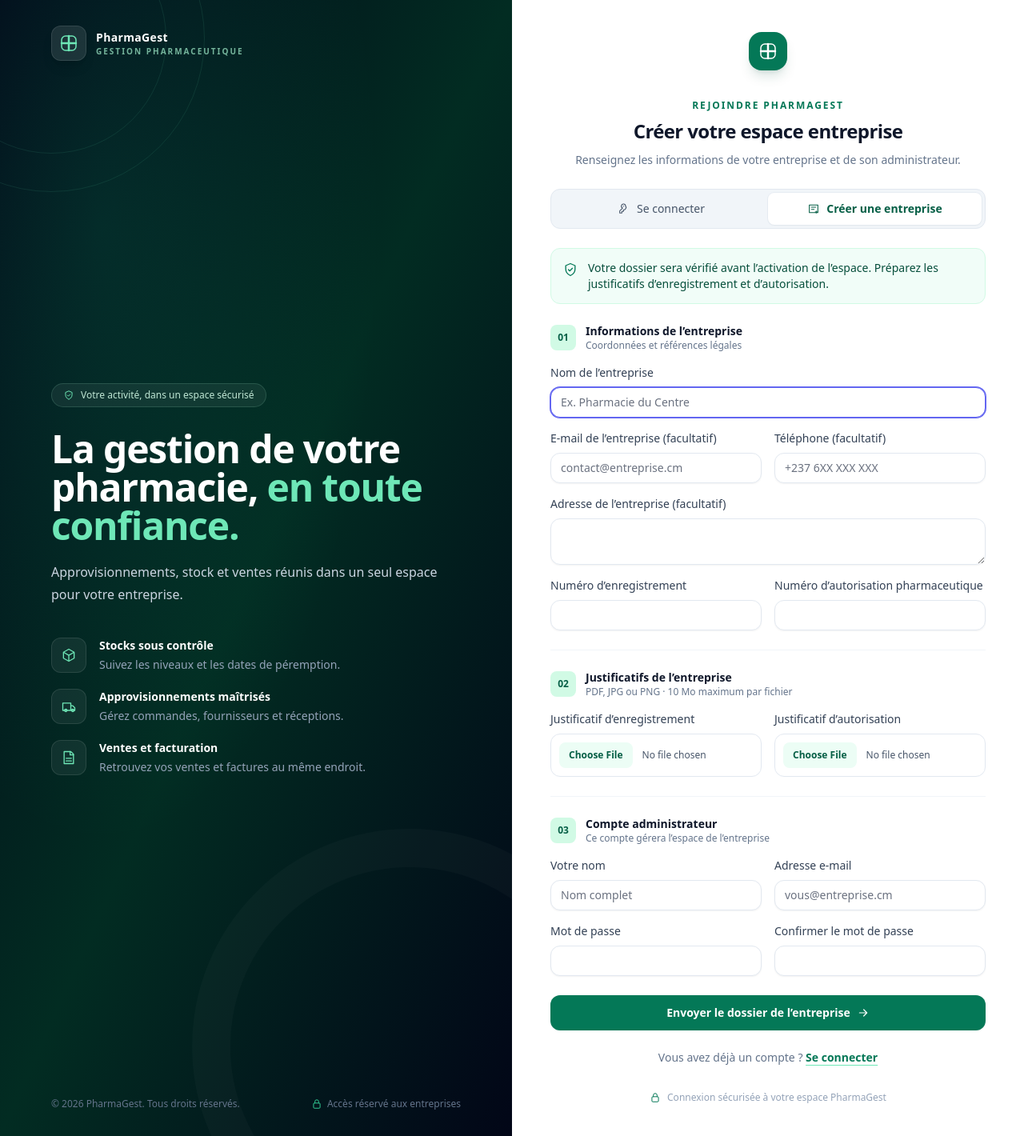
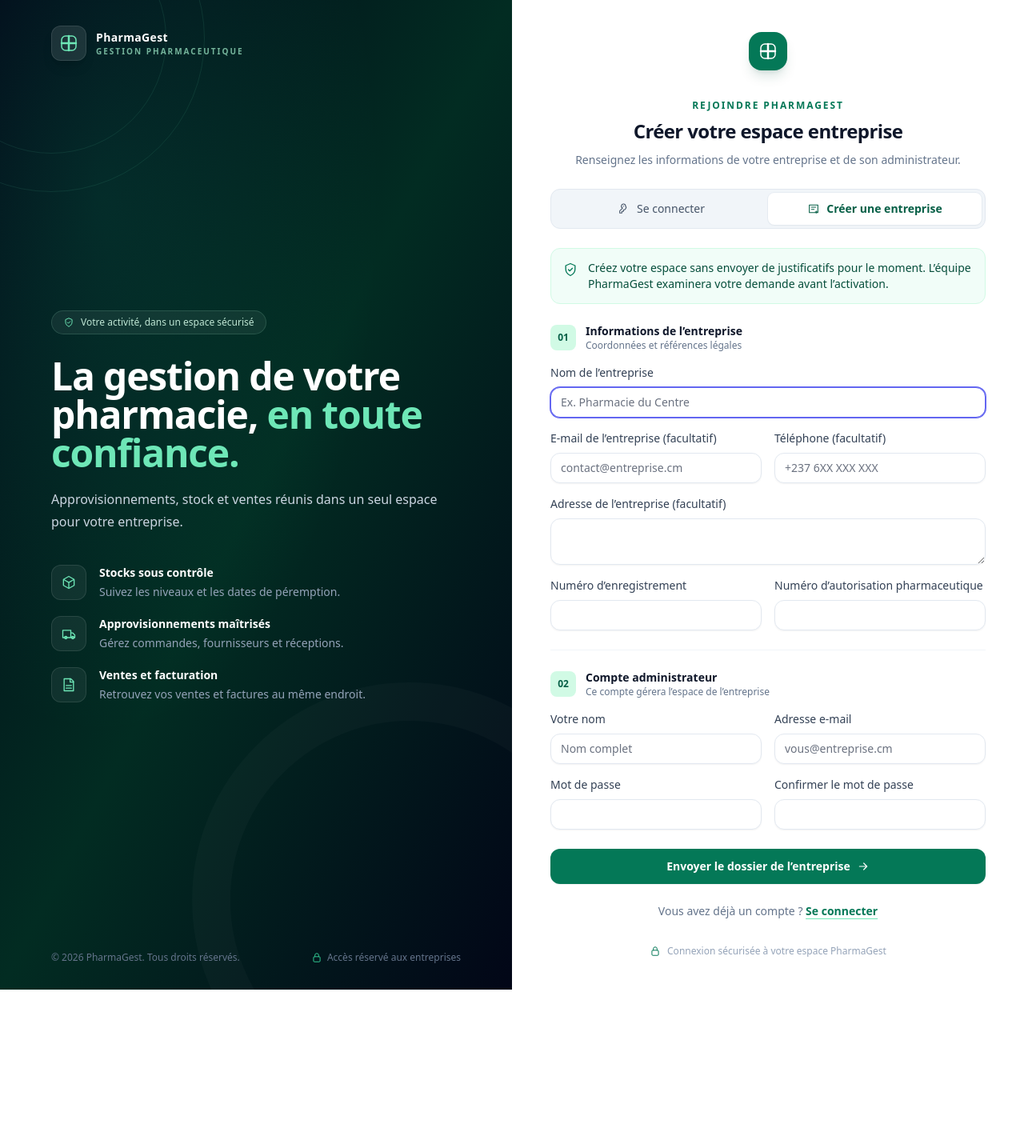
Before and after one commit to marcelochris98-collab/phamagest, a Laravel app: page /register in a window 1280 px wide. Shown: the whole page at 80% size. After the commit the page ends 1237 px from the top, so only its background shows below. Run offline with Laravel 12, Linux system fonts and the light colour scheme; style sheets or scripts are compiled from the project's sources; some web fonts are replaced.

Commit message:
feat: update registration process to allow user sign-up without document submission during testing phase

```diff
--- a/app/Http/Controllers/Auth/RegisteredUserController.php
+++ b/app/Http/Controllers/Auth/RegisteredUserController.php
@@ -4,7 +4,6 @@ namespace App\Http\Controllers\Auth;
 
 use App\Http\Controllers\Controller;
 use App\Models\Entreprise;
-use App\Models\EntrepriseDocument;
 use App\Models\User;
 use App\Services\EntrepriseRoleService;
 use Illuminate\Auth\Events\Registered;
@@ -15,7 +14,6 @@ use Illuminate\Support\Facades\DB;
 use Illuminate\Support\Str;
 use Illuminate\Validation\Rules\Password;
 use Illuminate\View\View;
-use RuntimeException;
 use Spatie\Permission\PermissionRegistrar;
 
 class RegisteredUserController extends Controller
@@ -37,14 +35,12 @@ class RegisteredUserController extends Controller
             'entreprise_adresse' => ['nullable', 'string', 'max:1000'],
             'numero_enregistrement' => ['required', 'string', 'max:100'],
             'numero_autorisation' => ['required', 'string', 'max:100'],
-            'document_enregistrement' => ['required', 'file', 'mimes:pdf,jpg,jpeg,png', 'max:10240'],
-            'document_autorisation' => ['required', 'file', 'mimes:pdf,jpg,jpeg,png', 'max:10240'],
             'name' => ['required', 'string', 'max:255'],
             'email' => ['required', 'string', 'lowercase', 'email', 'max:255', 'unique:users,email'],
             'password' => ['required', 'confirmed', Password::defaults()],
         ]);
 
-        [$entreprise, $user] = DB::transaction(function () use ($validated, $request) {
+        [$entreprise, $user] = DB::transaction(function () use ($validated) {
             $entreprise = Entreprise::create([
                 'nom' => $validated['entreprise'],
                 'slug' => Str::slug($validated['entreprise']).'-'.Str::lower((string) Str::ulid()),
@@ -68,28 +64,6 @@ class RegisteredUserController extends Controller
             $user->assignRole($administrator);
             $registrar->forgetCachedPermissions();
 
-            foreach ([
-                'document_enregistrement' => 'enregistrement',
-                'document_autorisation' => 'autorisation',
-            ] as $field => $type) {
-                $file = $request->file($field);
-                $path = $file->store("private/entreprise-documents/{$entreprise->id}", 'local');
-
-                if (! $path) {
-                    throw new RuntimeException('Un justificatif n’a pas pu être enregistré.');
-                }
-
-                EntrepriseDocument::create([
-                    'entreprise_id' => $entreprise->id,
-                    'uploaded_by' => $user->id,
-                    'type' => $type,
-                    'path' => $path,
-                    'original_name' => $file->getClientOriginalName(),
-                    'mime_type' => $file->getMimeType() ?: 'application/octet-stream',
-                    'size' => $file->getSize(),
-                ]);
-            }
-
             return [$entreprise, $user];
         });
 
--- a/resources/views/auth/register.blade.php
+++ b/resources/views/auth/register.blade.php
@@ -27,10 +27,10 @@
             <path d="M12 3 19 6v5c0 4.7-3 8-7 10-4-2-7-5.3-7-10V6l7-3Z" stroke="currentColor" stroke-width="1.6" stroke-linejoin="round"/>
             <path d="m9 12 2 2 4-4" stroke="currentColor" stroke-width="1.6" stroke-linecap="round" stroke-linejoin="round"/>
         </svg>
-        <p>Votre dossier sera vérifié avant l’activation de l’espace. Préparez les justificatifs d’enregistrement et d’autorisation.</p>
+        <p>Créez votre espace sans envoyer de justificatifs pour le moment. L’équipe PharmaGest examinera votre demande avant l’activation.</p>
     </div>
 
-    <form method="POST" action="{{ route('register') }}" enctype="multipart/form-data" class="space-y-6">
+    <form method="POST" action="{{ route('register') }}" class="space-y-6">
         @csrf
 
         <section aria-labelledby="company-information-heading">
@@ -81,32 +81,9 @@
             </div>
         </section>
 
-        <section aria-labelledby="company-documents-heading" class="border-t border-slate-100 pt-6">
+        <section aria-labelledby="administrator-heading" class="border-t border-slate-100 pt-6">
             <div class="mb-4 flex items-center gap-3">
                 <span class="flex h-8 w-8 items-center justify-center rounded-lg bg-emerald-100 text-xs font-bold text-emerald-800">02</span>
-                <div>
-                    <h2 id="company-documents-heading" class="text-sm font-semibold text-slate-900">Justificatifs de l’entreprise</h2>
-                    <p class="text-xs text-slate-500">PDF, JPG ou PNG · 10 Mo maximum par fichier</p>
-                </div>
-            </div>
-
-            <div class="grid gap-4 sm:grid-cols-2">
-                <div>
-                    <x-input-label for="document_enregistrement" value="Justificatif d’enregistrement" class="text-slate-700" />
-                    <input id="document_enregistrement" class="mt-2 block w-full rounded-xl border border-slate-200 bg-white p-2.5 text-xs text-slate-600 file:mr-3 file:rounded-lg file:border-0 file:bg-emerald-50 file:px-3 file:py-2 file:text-xs file:font-semibold file:text-emerald-800" type="file" name="document_enregistrement" accept=".pdf,.jpg,.jpeg,.png" required />
-                    <x-input-error :messages="$errors->get('document_enregistrement')" class="mt-2" />
-                </div>
-                <div>
-                    <x-input-label for="document_autorisation" value="Justificatif d’autorisation" class="text-slate-700" />
-                    <input id="document_autorisation" class="mt-2 block w-full rounded-xl border border-slate-200 bg-white p-2.5 text-xs text-slate-600 file:mr-3 file:rounded-lg file:border-0 file:bg-emerald-50 file:px-3 file:py-2 file:text-xs file:font-semibold file:text-emerald-800" type="file" name="document_autorisation" accept=".pdf,.jpg,.jpeg,.png" required />
-                    <x-input-error :messages="$errors->get('document_autorisation')" class="mt-2" />
-                </div>
-            </div>
-        </section>
-
-        <section aria-labelledby="administrator-heading" class="border-t border-slate-100 pt-6">
-            <div class="mb-4 flex items-center gap-3">
-                <span class="flex h-8 w-8 items-center justify-center rounded-lg bg-emerald-100 text-xs font-bold text-emerald-800">03</span>
                 <div>
                     <h2 id="administrator-heading" class="text-sm font-semibold text-slate-900">Compte administrateur</h2>
                     <p class="text-xs text-slate-500">Ce compte gérera l’espace de l’entreprise</p>
--- a/resources/views/platform/companies/index.blade.php
+++ b/resources/views/platform/companies/index.blade.php
@@ -26,6 +26,9 @@
                     @endforeach
                 </div>
             </div>
+            @if ($entreprise->documents->isEmpty())
+                <p class="mt-3 text-sm text-slate-500">Aucun justificatif fourni. L’approbation manuelle reste possible.</p>
+            @endif
 
             @if ($entreprise->verification_status === 'pending')
                 <div class="mt-6 grid gap-4 border-t border-slate-100 pt-5 md:grid-cols-2">
```
Also changed, not shown: app/Http/Controllers/EntrepriseVerificationController.php (+10 -4 lines), app/Http/Controllers/Platform/CompanyController.php (+0 -7 lines), resources/views/entreprises/verification-status.blade.php (+5 -5 lines), tests/Feature/Auth/RegistrationTest.php (+5 -15 lines), tests/Feature/PlatformAdministrationTest.php (+19 -15 lines), README.md.
